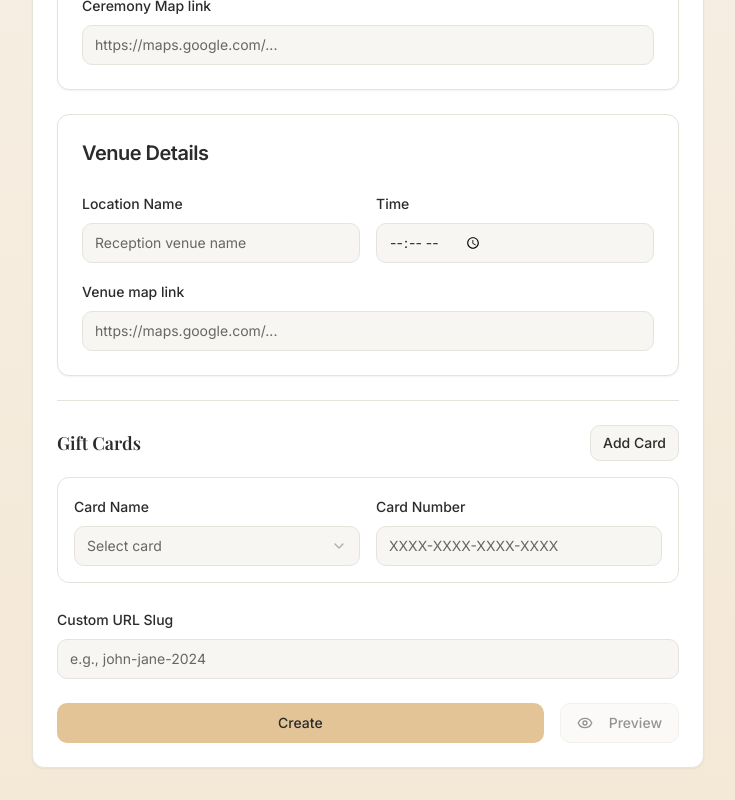
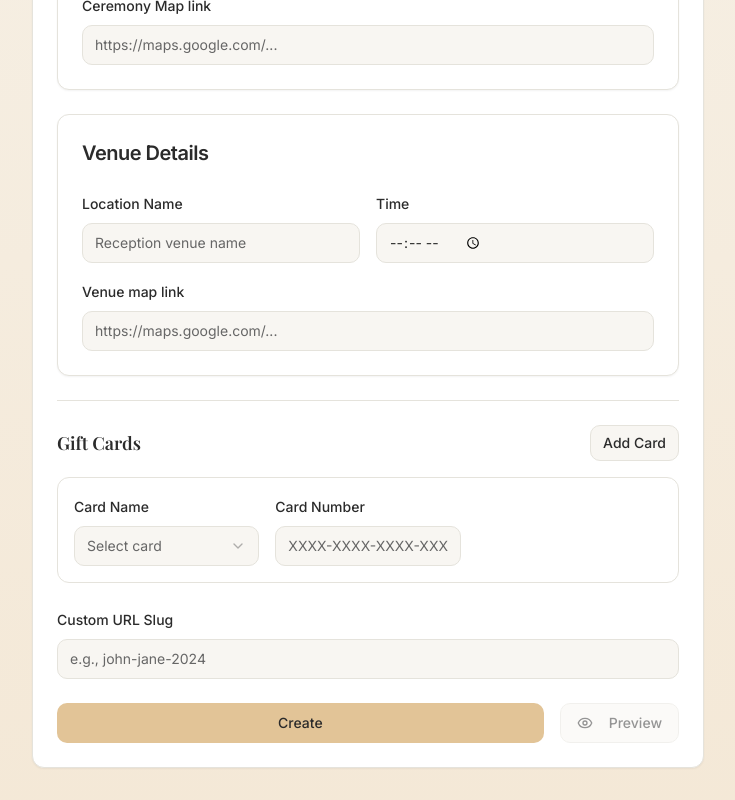
Before and after one commit to nazihsaba/vows-voyage-creator, a React (Vite) app: page /dashboard/create in a window 1280 px wide. Shown: the part 1270-2070 px from the top of the page, without its empty margins (272-1007 px from the left). Built offline with nearby package versions, Linux system fonts and the light colour scheme; the HTML template or start-up script is replaced by a standard one.

Commit message:
Align gift card fields in a row
Reorganize the gift card form in `src/pages/WeddingForm.tsx` to display the card name, card number, and icon preview in the same row. This improves the layout and user experience for gift card entry.

```diff
--- a/src/pages/WeddingForm.tsx
+++ b/src/pages/WeddingForm.tsx
@@ -710,7 +710,7 @@ const WeddingForm = () => {
 
                 {giftCards.map((card, index) => (
                   <div key={index} className="grid gap-4 p-4 border rounded-lg relative">
-                    <div className="grid md:grid-cols-2 gap-4">
+                    <div className="grid md:grid-cols-3 gap-4 items-end">
                       <div className="space-y-2">
                         <Label htmlFor={`card_name_${index}`}>Card Name</Label>
                         <Select
@@ -743,12 +743,10 @@ const WeddingForm = () => {
                           placeholder="XXXX-XXXX-XXXX-XXXX"
                         />
                       </div>
-                    </div>
-
                       {card.card_name && (
                         <div className="space-y-2">
-                        <Label>Card Icon Preview</Label>
-                        <div className="h-16 w-24 rounded-lg overflow-hidden border-2 border-border flex items-center justify-center bg-muted/20 p-2">
+                          <Label>Card Icon</Label>
+                          <div className="h-10 w-24 rounded-lg overflow-hidden border flex items-center justify-center bg-muted/20 p-2">
                             <img
                               src={card.card_name === 'OMT' ? omtLogo : whishLogo}
                               alt={card.card_name}
@@ -757,6 +755,7 @@ const WeddingForm = () => {
                           </div>
                         </div>
                       )}
+                    </div>
 
                     {giftCards.length > 1 && (
                       <Button
```
Lines whose indentation alone changed are shown as unchanged.
